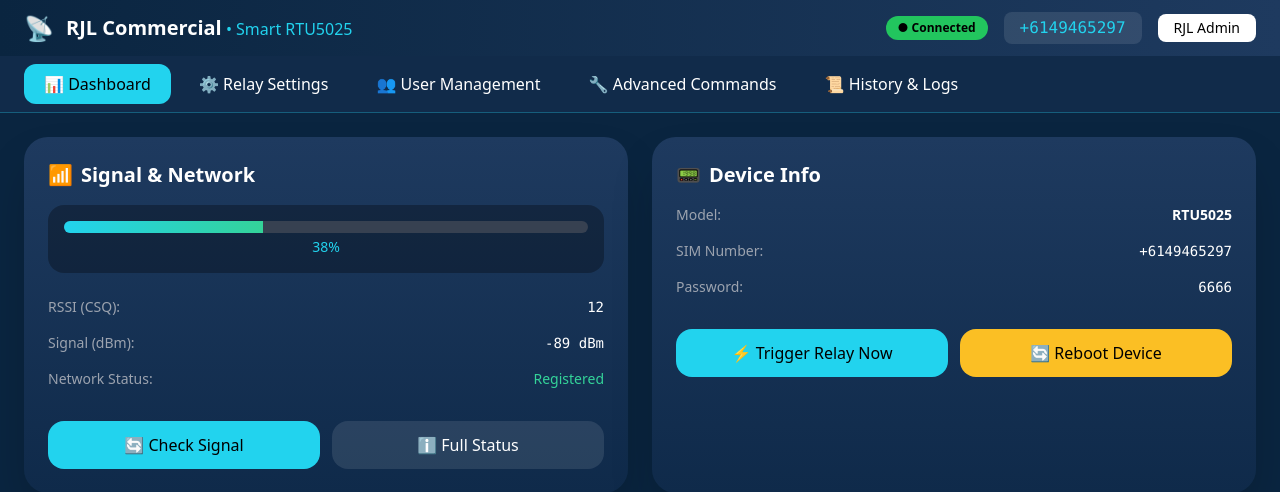
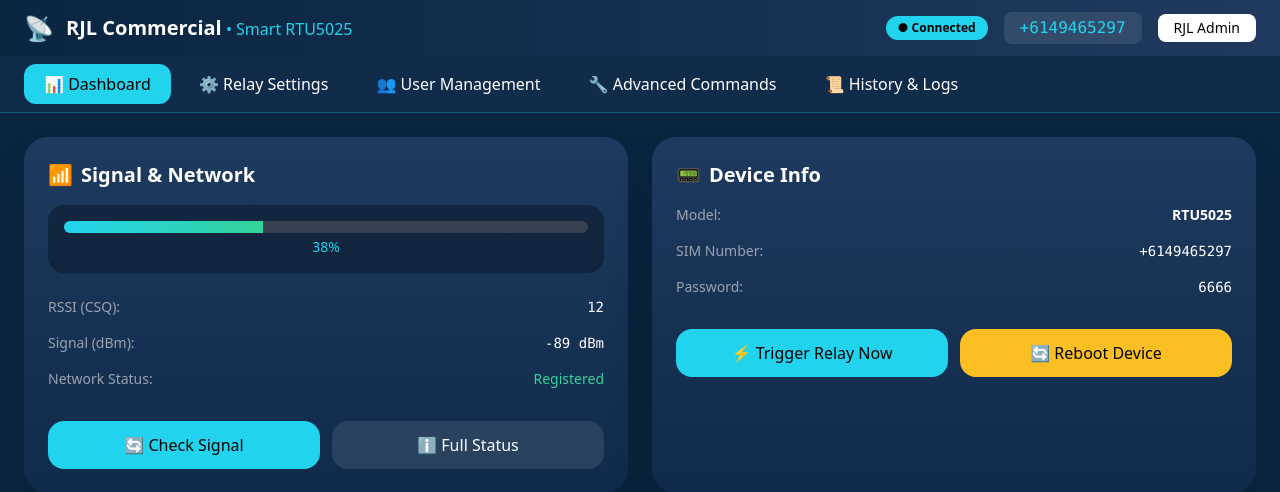
Before and after one commit to Billybob16/GateMaster, a Python web app: template templates/dashboard.html in a window 1280 px wide. Shown: the top 492 px of the page. Run offline with Jinja, Linux system fonts and the light colour scheme; the template is opened without the code that fills it, so the values that code supplies are empty; some libraries are stand-ins or nearby versions.

Commit message:
Change status indicator from green to cyan blue

```diff
--- a/templates/dashboard.html
+++ b/templates/dashboard.html
@@ -20,7 +20,7 @@
         </div>
     </div>
     <div class="flex items-center gap-4">
-        <div class="bg-green-500 text-black text-xs px-3 py-1 rounded-full font-bold">● Connected</div>
+        <div class="bg-cyan-400 text-black text-xs px-3 py-1 rounded-full font-bold">● Connected</div>
         <div class="flex items-center gap-2 bg-white/10 px-4 py-1 rounded-lg">
             <span class="text-cyan-400 font-mono">+6149465297</span>
         </div>
```
